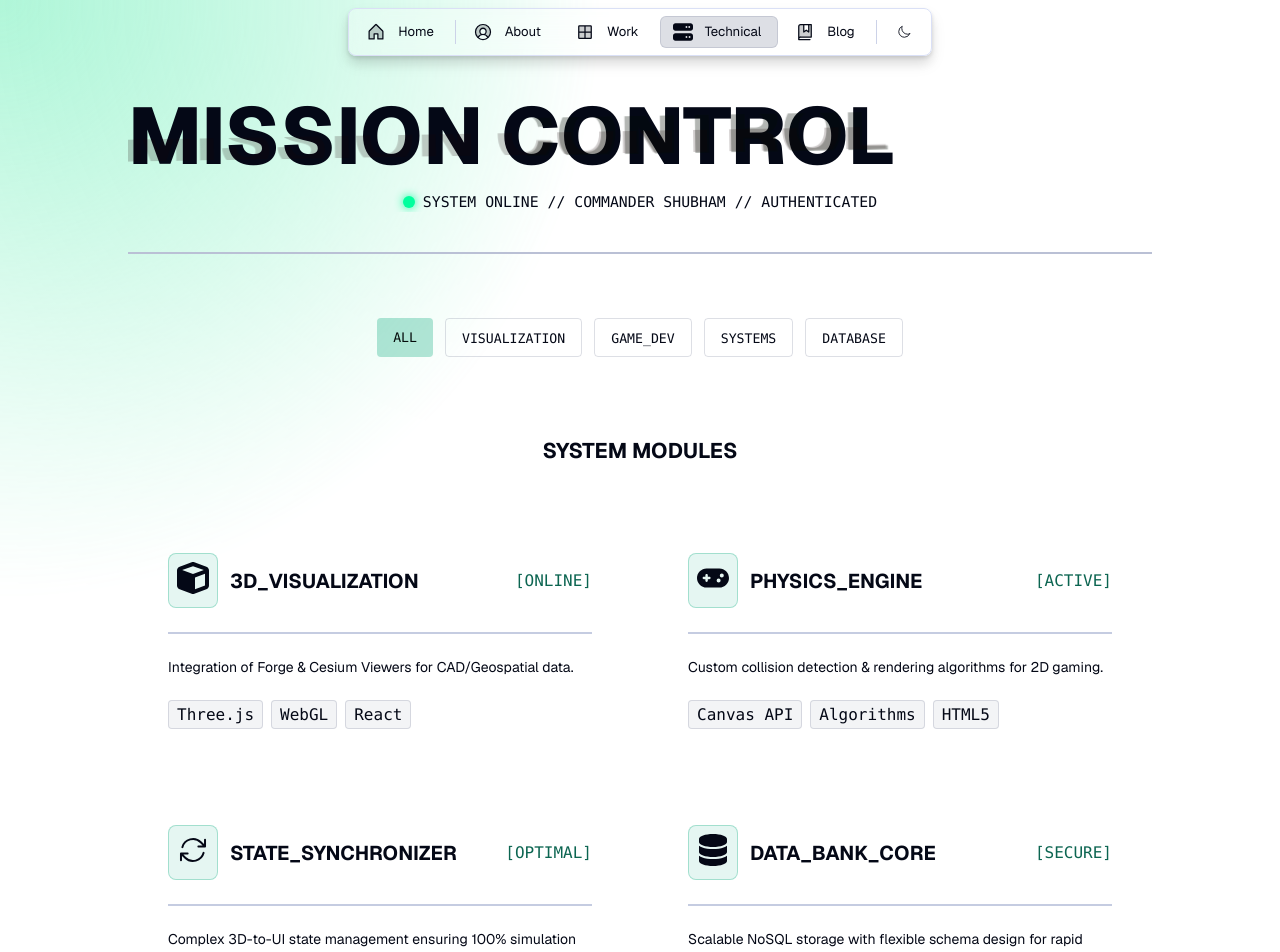
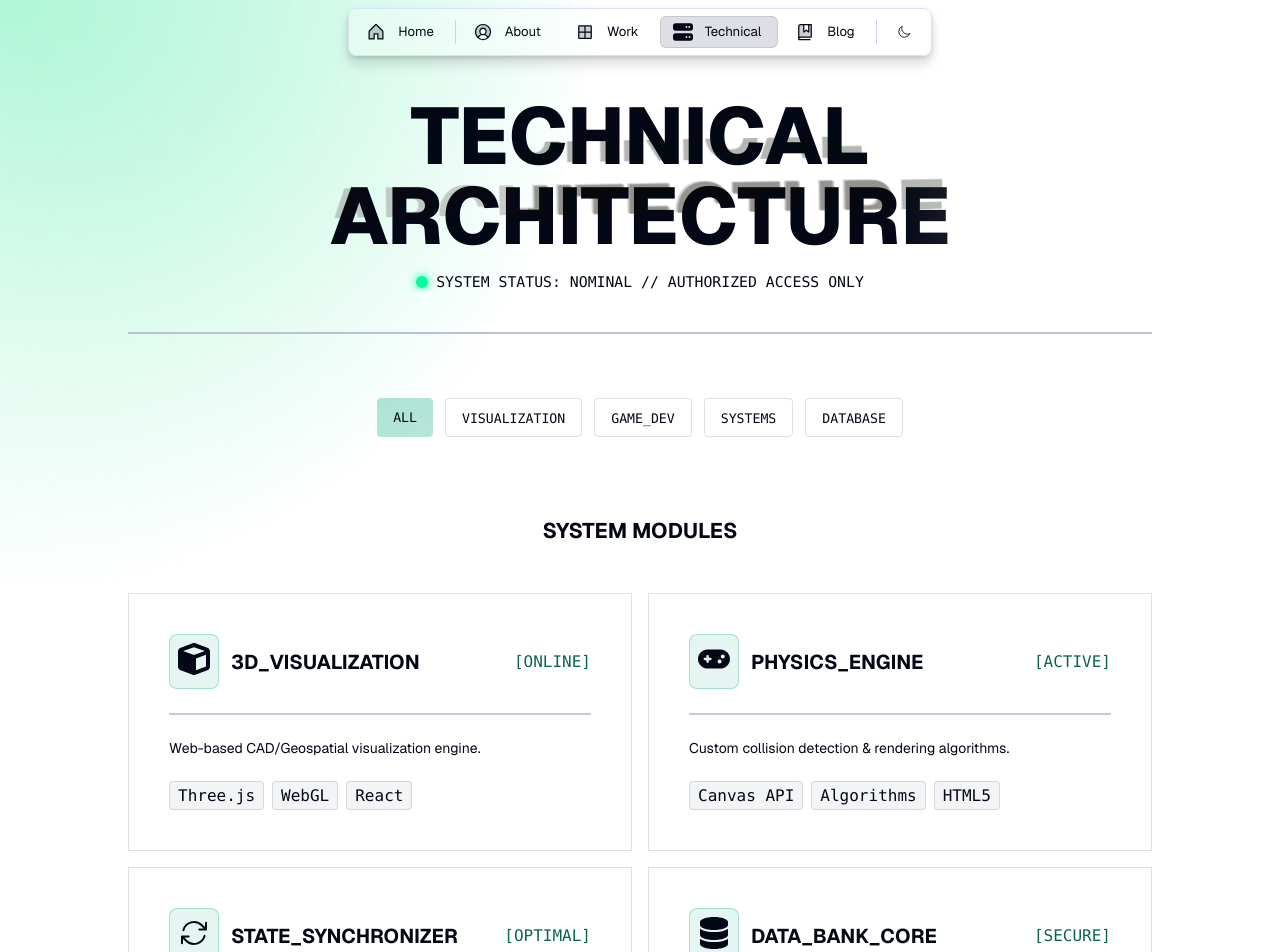
Before and after one commit to Shubhamvumap123/portfolio_shubham, a Next.js app in the folder portfolio-preview/: page /technical in a window 1280 px wide. Shown: the top 952 px of the page. Built offline with nearby package versions, Linux system fonts and the light colour scheme.

Commit message:
change heading of technical component

```diff
--- a/portfolio-preview/src/app/resources/content.tsx
+++ b/portfolio-preview/src/app/resources/content.tsx
@@ -315,12 +315,12 @@ const newsletter = {
 const technicalModules = [
   {
     title: "3D_VISUALIZATION",
-    description: "Integration of Forge & Cesium Viewers for CAD/Geospatial data.",
+    description: "Web-based CAD/Geospatial visualization engine.",
     tech: ["Three.js", "WebGL", "React"],
     status: "ONLINE",
     icon: "cube",
     type: "VISUALIZATION",
-    link: "https://github.com/Shubhamvumap123", // Placeholder
+    link: "https://github.com/Shubhamvumap123",
     details: [
       "Integrated Forge Viewer and Cesium Viewer to enable 3D visualization of CAD and geospatial data.",
       "Improved accessibility for 500+ datasets through optimized rendering pipelines.",
@@ -329,12 +329,12 @@ const technicalModules = [
   },
   {
     title: "PHYSICS_ENGINE",
-    description: "Custom collision detection & rendering algorithms for 2D gaming.",
+    description: "Custom collision detection & rendering algorithms.",
     tech: ["Canvas API", "Algorithms", "HTML5"],
     status: "ACTIVE",
     icon: "gamepad",
     type: "GAME_DEV",
-    link: "https://github.com/Shubhamvumap123", // Placeholder
+    link: "https://github.com/Shubhamvumap123",
     details: [
       "Engineered an object-oriented 2D browser game using HTML5 Canvas without external physics libraries.",
       "Developed custom algorithms for efficient collision detection and response.",
@@ -343,12 +343,12 @@ const technicalModules = [
   },
   {
     title: "STATE_SYNCHRONIZER",
-    description: "Complex 3D-to-UI state management ensuring 100% simulation accuracy.",
+    description: "State management system for complex 3D-to-UI simulation.",
     tech: ["Redux", "React", "State Machines"],
     status: "OPTIMAL",
     icon: "refresh",
     type: "SYSTEMS",
-    link: "https://github.com/Shubhamvumap123", // Placeholder
+    link: "https://github.com/Shubhamvumap123",
     details: [
       "Architected 3D-to-UI synchronization to eliminate critical state desynchronization.",
       "Revamped complex React forms for scientific visualization modules.",
@@ -357,12 +357,12 @@ const technicalModules = [
   },
   {
     title: "DATA_BANK_CORE",
-    description: "Scalable NoSQL storage with flexible schema design for rapid iteration.",
+    description: "High-performance NoSQL storage architecture.",
     tech: ["MongoDB", "Mongoose", "Aggregation"],
     status: "SECURE",
     icon: "database",
     type: "DATABASE",
-    link: "https://github.com/Shubhamvumap123", // Placeholder
+    link: "https://github.com/Shubhamvumap123",
     details: [
       "Consolidated 500,000+ records into a unified data integration system.",
       "Designed and implemented scalable server-side solutions processing 10,000+ daily requests.",
--- a/portfolio-preview/src/components/technical/MissionControl.tsx
+++ b/portfolio-preview/src/components/technical/MissionControl.tsx
@@ -31,7 +31,14 @@ export default function MissionControl() {
         : technicalModules.filter(m => m.type === activeFilter);
 
     return (
-        <Column fillWidth paddingY="l" paddingX="l" gap="xl" horizontal="center" style={{ position: 'relative' }}>
+        <Column fillWidth paddingY="l" paddingX="l" gap="xl" horizontal="center" style={{
+            position: 'relative',
+            backgroundImage: `radial-gradient(circle at 50% 50%, var(--brand-alpha-weak) 0%, transparent 70%),
+                              linear-gradient(rgba(var(--brand-rgb), 0.05) 1px, transparent 1px),
+                              linear-gradient(90deg, rgba(var(--brand-rgb), 0.05) 1px, transparent 1px)`,
+            backgroundSize: '100% 100%, 40px 40px, 40px 40px',
+            minHeight: '100vh'
+        }}>
 
             {/* Hero Section: System Status */}
             <Column maxWidth="m" fillWidth gap="l" align="center">
@@ -42,7 +49,7 @@ export default function MissionControl() {
                             interval={3000}
                         >
                             <Heading variant="display-strong-xl" align="center">
-                                MISSION CONTROL
+                                TECHNICAL ARCHITECTURE
                             </Heading>
                         </GlitchFx>
                         <Flex gap="8" vertical="center" wrap horizontal="center">
@@ -54,7 +61,7 @@ export default function MissionControl() {
                                 boxShadow: '0 0 10px #00FF9D'
                             }} />
                             <Text variant="code-default-m" onBackground="neutral-medium" align="center">
-                                SYSTEM ONLINE // COMMANDER {person.firstName.toUpperCase()} // AUTHENTICATED
+                                SYSTEM STATUS: NOMINAL // AUTHORIZED ACCESS ONLY
                             </Text>
                         </Flex>
                     </Column>
@@ -72,7 +79,7 @@ export default function MissionControl() {
                                 cursor: 'pointer',
                                 padding: '8px 16px',
                                 borderRadius: '4px',
-                                background: activeFilter === type ? 'var(--brand-alpha-medium)' : 'transparent',
+                                background: activeFilter === type ? 'var(--brand-alpha-medium)' : 'rgba(var(--neutral-rgb), 0.1)',
                                 border: `1px solid ${activeFilter === type ? 'var(--brand-strong)' : 'var(--neutral-alpha-medium)'}`,
                                 transition: 'all 0.2s ease'
                             }}
@@ -97,7 +104,16 @@ export default function MissionControl() {
                     <Grid columns="2" gap="16" mobileColumns="1" fillWidth>
                         {filteredModules.map((module, index) => (
                             <TiltFx key={index} style={{ cursor: 'pointer' }}>
-                                <div onClick={() => setActiveModule(module)} style={{ height: '100%', width: '100%' }}>
+                                <div
+                                    onClick={() => setActiveModule(module)}
+                                    style={{
+                                        height: '100%',
+                                        width: '100%',
+                                        transition: 'transform 0.2s',
+                                    }}
+                                    onMouseEnter={(e) => e.currentTarget.style.transform = 'scale(1.02)'}
+                                    onMouseLeave={(e) => e.currentTarget.style.transform = 'scale(1)'}
+                                >
                                     <Column fillWidth style={{ height: '100%' }}>
                                         <HoloFx>
                                             <Flex
@@ -105,7 +121,13 @@ export default function MissionControl() {
                                                 padding="l"
                                                 gap="m"
                                                 fillWidth
-                                                style={{ height: '100%', minHeight: '220px' }}
+                                                style={{
+                                                    height: '100%',
+                                                    minHeight: '220px',
+                                                    border: activeModule === module ? '1px solid var(--brand-strong)' : '1px solid var(--neutral-alpha-medium)',
+                                                    boxShadow: activeModule === module ? '0 0 15px var(--brand-alpha-weak)' : 'none',
+                                                    transition: 'all 0.3s ease'
+                                                }}
                                                 align="start"
                                             >
                                                 <Flex fillWidth vertical="center" gap="12" horizontal="space-between">
@@ -134,7 +156,7 @@ export default function MissionControl() {
                                                 </Text>
 
                                                 <Flex style={{ marginTop: 'auto' }} gap="8" wrap>
-                                                    {module.tech.map((tech, i) => (
+                                                    {module.tech.map((tech: string, i: number) => (
                                                         <Flex
                                                             key={i}
                                                             paddingX="8"
```
